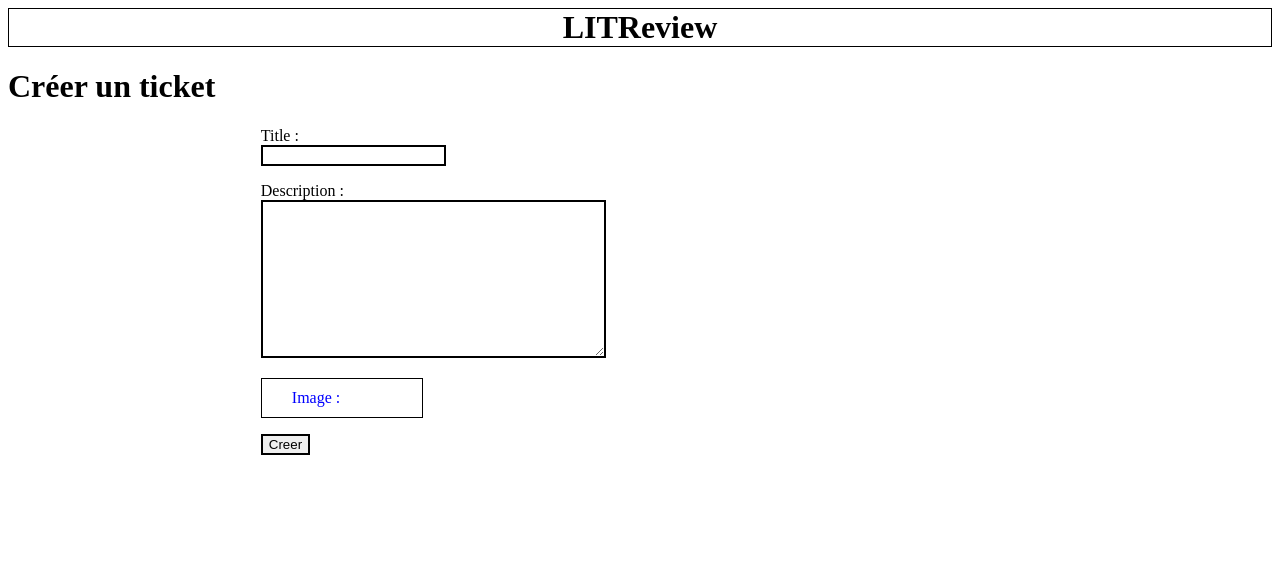
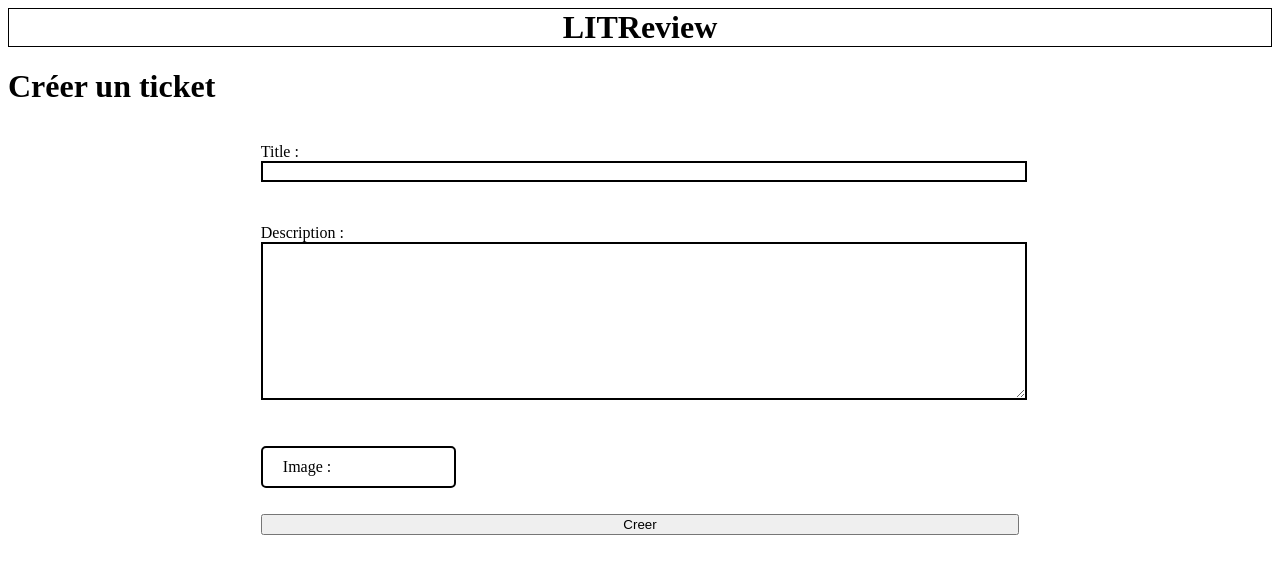
Before and after one commit to ClemiDouce/BookReview, a Django app: page /ticket/create/ in a window 1280 px wide. Shown: the top 574 px of the page. Run offline with Django 3.2, Linux system fonts and the light colour scheme; style sheets or scripts are compiled from the project's sources.

Commit message:
update css for crud and flux

```diff
--- a/static/css/crud.css
+++ b/static/css/crud.css
@@ -1,26 +1,50 @@
+h2 {
+  text-align: center;
+}
+
 form {
   width: 60%;
   margin: auto auto;
+  display: flex;
+  flex-direction: column;
+  gap: 10px;
 }
-
-label[for], input {
+form label {
   display: block;
 }
 
-input, textarea {
+input:not([type=submit]), textarea {
   border: 2px solid black;
+  width: 100%;
 }
 
 #id_image {
   display: none;
 }
 
+#button-container {
+  display: flex;
+  flex-direction: column;
+}
+#button-container input {
+  border: 2px solid black;
+  border-radius: 5px;
+  background-color: white;
+  color: black;
+  padding: 10px 20px;
+  align-self: flex-end;
+}
+
 label[for=id_image] {
   color: blue;
   cursor: pointer;
-  padding: 10px 30px;
-  border: 1px solid black;
-  width: 100px;
+  width: 20%;
+  border: 2px solid black;
+  border-radius: 5px;
+  background-color: white;
+  color: black;
+  padding: 10px 20px;
+  align-self: flex-start;
 }
 label[for=id_image]:hover {
   color: red;
--- a/static/css/crud.scss
+++ b/static/css/crud.scss
@@ -1,26 +1,53 @@
+@mixin makebutton {
+  border: 2px solid black;
+  border-radius: 5px;
+  background-color: white;
+  color: black;
+  padding: 10px 20px;
+}
+
+h2 {
+  text-align: center;
+}
+
 form {
   width: 60%;
   margin: auto auto;
+  display: flex;
+  flex-direction: column;
+  gap: 10px;
+
+  label {
+    display: block;
+  }
 }
 
-label[for], input {
-  display: block;
+input:not([type=submit]), textarea {
+  border: 2px solid black;
+  width: 100%;
 }
 
-input, textarea {
-  border: 2px solid black;
-}
 
 #id_image {
   display: none;
 }
 
+#button-container {
+  display: flex;
+  flex-direction: column;
+
+  input {
+    @include makebutton;
+    align-self: flex-end;
+  }
+}
+
 label[for=id_image] {
   color: blue;
   cursor: pointer;
-  padding: 10px 30px;
-  border: 1px solid black;
-  width: 100px;
+  width: 20%;
+  @include makebutton;
+  align-self: flex-start;
 
   &:hover {
     color: red;
```
Also changed, not shown: static/css/flux.css (+21 -1 lines), static/css/flux.scss (+32 -2 lines), 2 other files.
